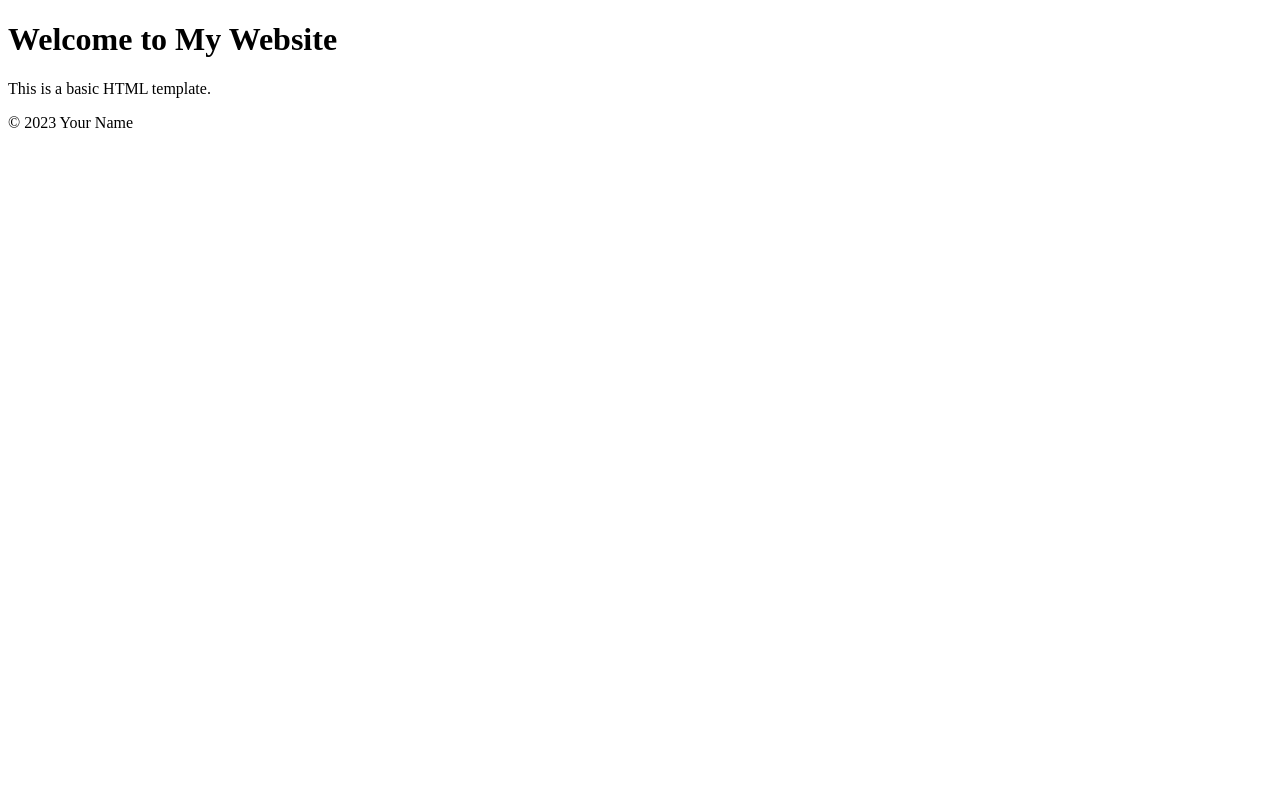
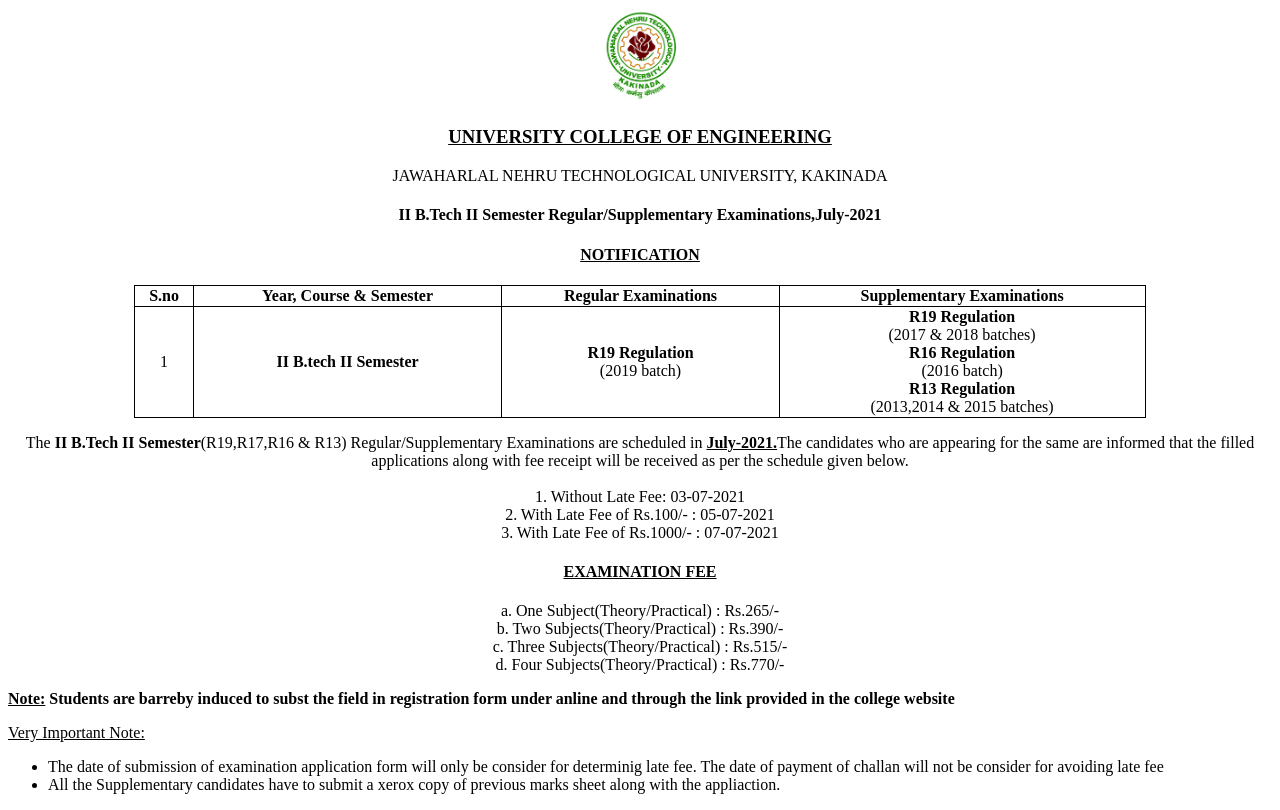
Before and after one commit to Snap-Share/Web-Basics, a plain HTML site: page index.html in a window 1280 px wide. Drawn offline with Linux system fonts and the light colour scheme.

Commit message:
feat: :sparkles: added notice

```diff
--- a/index.html
+++ b/index.html
@@ -3,18 +3,58 @@
 <head>
     <meta charset="UTF-8">
     <meta name="viewport" content="width=device-width, initial-scale=1.0">
-    <title>Document</title>
-    <link rel="stylesheet" href="styles.css">
+    <title>JNTUK Exam Notice</title>
+    <link rel="icon" href="jntuk-logo.png">
+    <style>
+        table, th, tr, td{
+            border: 1px solid black;
+            border-collapse: collapse;
+            text-align: center;
+        }
+    </style>
 </head>
 <body>
-    <header>
-        <h1>Welcome to My Website</h1>
-    </header>
-    <main>
-        <p>This is a basic HTML template.</p>
-    </main>
-    <footer>
-        <p>&copy; 2023 Your Name</p>
-    </footer>
+    <center>
+        <img src="jntuk-logo.png" style="width: 90px;">
+        <h3><u>UNIVERSITY COLLEGE OF ENGINEERING</u></h3>
+        <p>JAWAHARLAL NEHRU TECHNOLOGICAL UNIVERSITY, KAKINADA</p>
+        <h4>II B.Tech II Semester Regular/Supplementary Examinations,July-2021</h4>
+        <h4><u>NOTIFICATION</u></h4>
+        <table style="width: 80%;">
+            <tr>
+                <th>S.no</th>
+                <th>Year, Course & Semester</th>
+                <th>Regular Examinations</th>
+                <th>Supplementary Examinations</th>
+            </tr>
+            <tr>
+                <td>1</td>
+                <td><b>II B.tech II Semester</b></td>
+                <td><b>R19 Regulation</b><br>(2019 batch)</td>
+                <td><b>R19 Regulation</b><br>(2017 & 2018 batches)<br>
+                        <b>R16 Regulation</b><br>(2016 batch)<br>
+                        <b>R13 Regulation</b><br>(2013,2014 & 2015 batches)
+                </td>
+            </tr>
+        </table>
+        <p>The <b>II B.Tech II Semester</b>(R19,R17,R16 & R13) Regular/Supplementary Examinations are scheduled in <b><u>July-2021.</u></b>The candidates who are appearing for the same are informed that the filled applications along with fee receipt will be received as per the schedule given below.<br><br>
+            1. Without Late Fee: 03-07-2021<br>
+            2. With Late Fee of Rs.100/- : 05-07-2021<br>
+            3. With Late Fee of Rs.1000/- : 07-07-2021
+        </p>
+        <h4><u>EXAMINATION FEE</u></h4>
+        <p>
+            a. One Subject(Theory/Practical) : Rs.265/-<br>
+            b. Two Subjects(Theory/Practical) : Rs.390/-<br>
+            c. Three Subjects(Theory/Practical) : Rs.515/-<br>
+            d. Four Subjects(Theory/Practical) : Rs.770/-
+        </p>
+    </center>
+    <p><b><u>Note:</u> Students are barreby induced to subst the field in registration form under anline and through the link provided in the college website</b></p>
+    <p><u>Very Important Note:</u></p>
+    <ul>
+        <li>The date of submission of examination application form will only be consider for determinig late fee. The date of payment of challan will not be consider for avoiding late fee</li>
+        <li>All the Supplementary candidates have to submit a xerox copy of previous marks sheet along with the appliaction.</li>
+    </ul>
 </body>
 </html>
```
Also changed, not shown: jntuk-logo.png (added).
